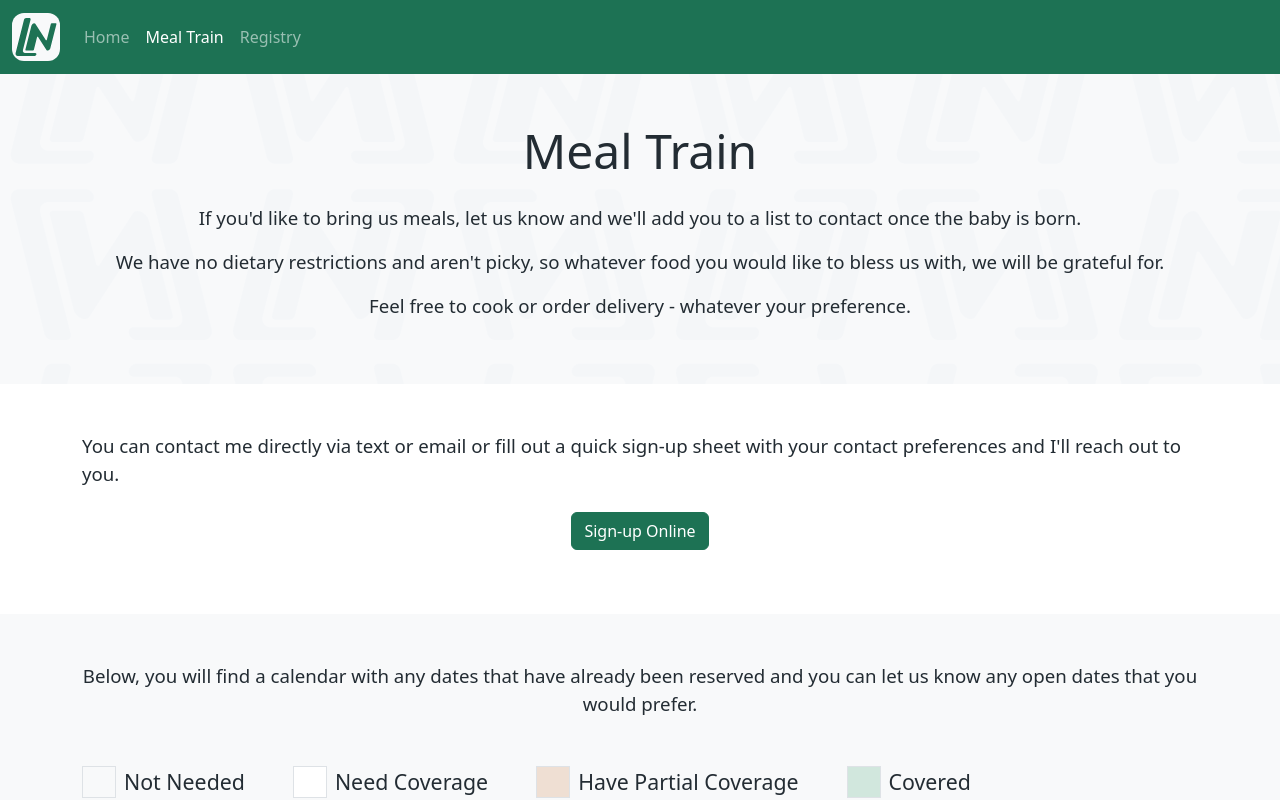
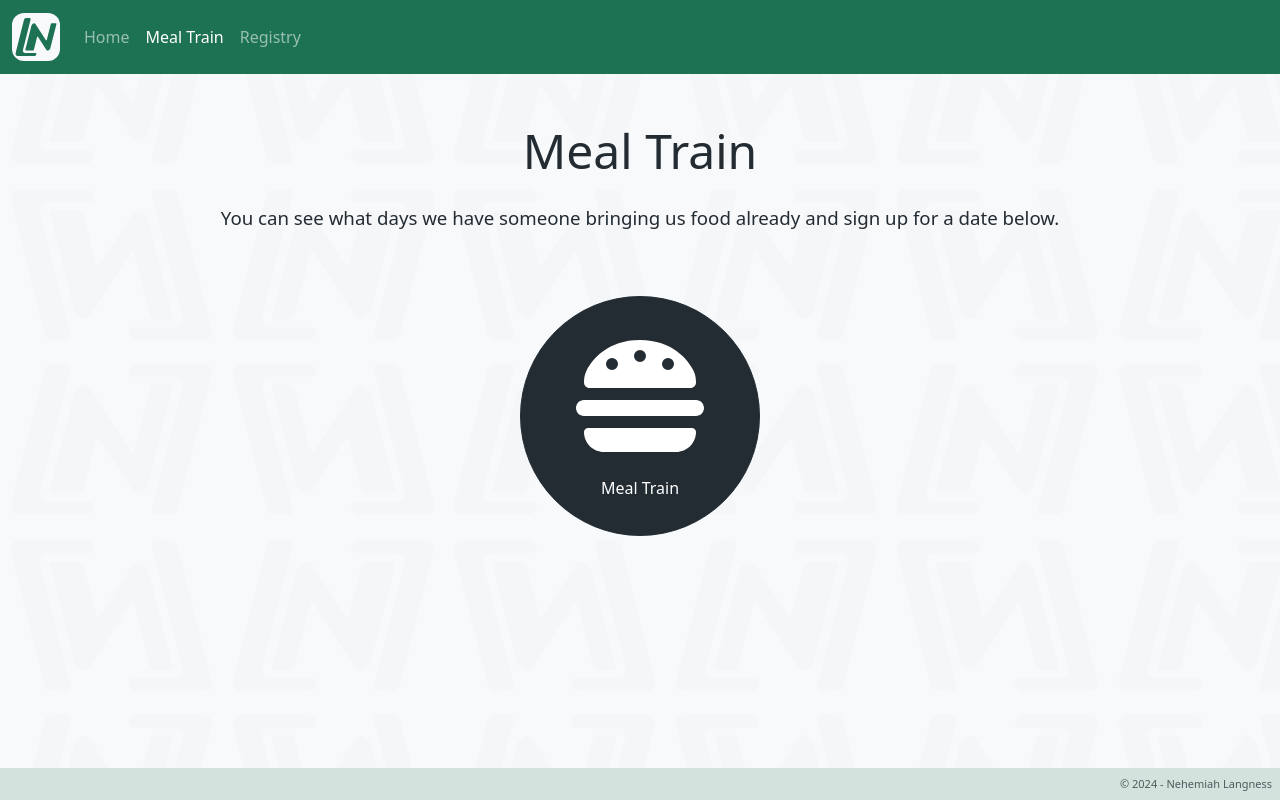
Before and after one commit to Nehemiah-Langness/baby-registry, a React (Vite) app: page /meal-train in a window 1280 px wide. Shown: the top 800 px of the page. Built offline with nearby package versions, Linux system fonts and the light colour scheme.

Commit message:
updated meal train page

```diff
--- a/src/config/index.ts
+++ b/src/config/index.ts
@@ -1,6 +1,7 @@
 export const config = {
     registryUrl: 'https://www.amazon.com/baby-reg/brianna-langness-october-2026-saintpeters/34H3GHBCOVSVL',
     diaperUrl: 'https://everylife.com/collections/diaper-collection/products/everylife-diapers?variant=50896563405080',
+    mealTrainUrl: "https://www.mealtrain.com/trains/q96n1r",
     calendar: {
         dueDate: new Date(2026, 9, 2),
         startDate: new Date(2026, 8, 13),
--- a/src/pages/meal-train.tsx
+++ b/src/pages/meal-train.tsx
@@ -6,6 +6,8 @@ import { SignUp } from '../components/sign-up';
 import { config } from '../config';
 import { NavbarComponent } from '../components/navbar';
 import { PageHeader } from '../components/page-header';
+import { FontAwesomeIcon } from '@fortawesome/react-fontawesome';
+import { faBurger } from '@fortawesome/free-solid-svg-icons';
 
 export default function MealTrain() {
     return (
@@ -13,6 +15,30 @@ export default function MealTrain() {
             <div className='opacity-0'>
                 <NavbarComponent />
             </div>
+            {config.mealTrainUrl ? (
+                <>
+                    <div className='d-flex flex-column align-items-center py-5'>
+                        <PageHeader>Meal Train</PageHeader>
+                        <DetailSection>
+                            <DetailText>You can see what days we have someone bringing us food already and sign up for a date below.</DetailText>
+                        </DetailSection>
+                    </div>
+
+                    <div className='d-flex justify-content-center gap-5'>
+                        <a
+                            className='btn btn-dark rounded-circle d-flex flex-column justify-content-center align-items-center'
+                            style={{ width: '15rem', height: '15rem' }}
+                            href={config.mealTrainUrl}
+                            target='_blank'
+                            rel='noreferrer'
+                        >
+                            <FontAwesomeIcon style={{ fontSize: '8rem', marginBottom: '1rem' }} icon={faBurger} />
+                            Meal Train
+                        </a>
+                    </div>
+                </>
+            ) : (
+                <>
                     <div className='d-flex flex-column align-items-center py-5'>
                         <PageHeader>Meal Train</PageHeader>
                         <DetailSection>
@@ -39,5 +65,7 @@ export default function MealTrain() {
                         </div>
                     </div>
                 </>
+            )}
+        </>
     );
 }
```
Lines whose indentation alone changed are shown as unchanged.
